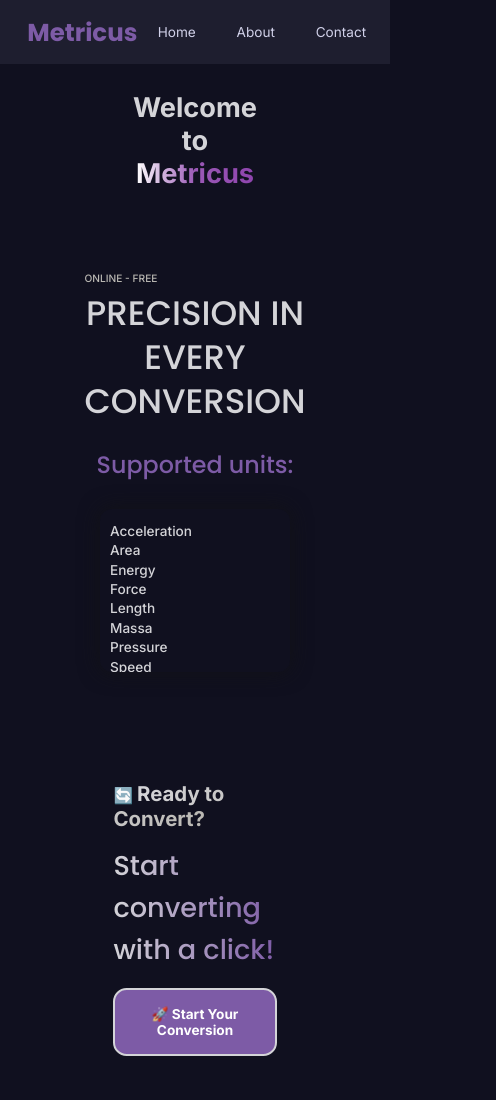
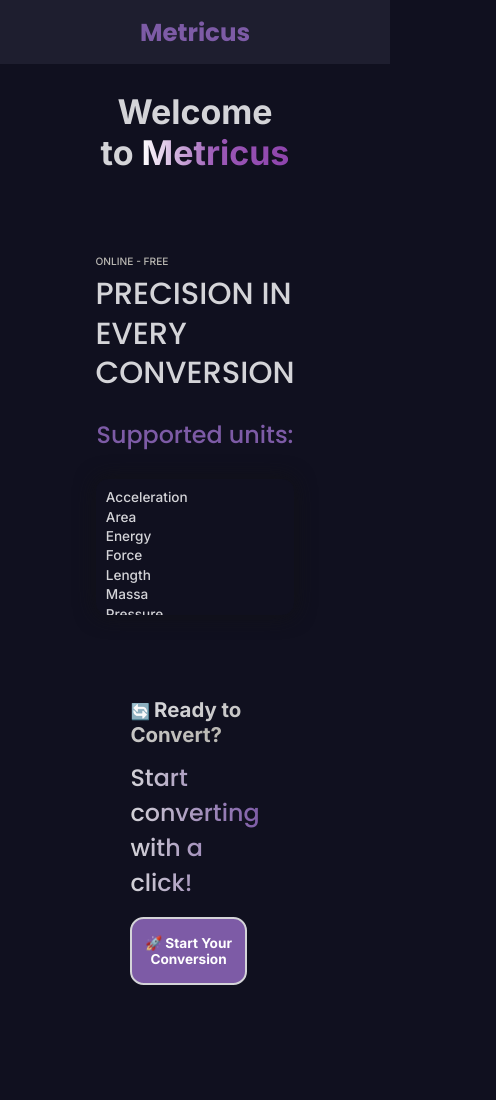
Before and after one commit to guifreschi/site-metricus, a plain HTML site: page index.html in a window 390 px wide. Shown: the top 1100 px of the page, 496 px wide, since content can reach past the window. Drawn offline with nearby package versions, Linux system fonts and the light colour scheme.

Commit message:
Updating general responsiveness

```diff
--- a/styles/about.css
+++ b/styles/about.css
@@ -38,7 +38,6 @@
         background-clip: text;
         -webkit-background-clip: text;
         color: transparent;
-        font-size: 2rem;
       }
     }
 
@@ -164,11 +163,27 @@
 
 @media (max-width: 79.8em) {
   #about {
-    margin-inline: 18rem;
     grid-template-areas:
       "a"
       "b";
     grid-template-columns: 1fr;
     gap: 2rem;
+
+    & #metricus-info {
+      grid-area: a;
+      margin-bottom: 2rem;
+      & p:nth-of-type(1),
+      & p:nth-of-type(4),
+      & p:nth-of-type(7) {
+        font-size: 1.75rem;
+      }
+    }
+
+    & #creators {
+      grid-area: b;
+      & h3 {
+        font-size: 1.5rem;
+      }
+    }
   }
 }
--- a/styles/global.css
+++ b/styles/global.css
@@ -51,4 +51,7 @@ img {
   .container {
     margin-inline: 12rem;
   }
+  .container-secondary {
+    margin-inline: 12rem;
+  }
 }
--- a/styles/header.css
+++ b/styles/header.css
@@ -5,9 +5,8 @@
   padding: 1rem 2rem;
   background-color: #1e1e2f;
   color: #e0e0e0;
-}
 
-.main-header .logo a {
+  & .logo a {
     text-decoration: none;
     font-family: var(--ff-secondary);
     font-size: 1.8rem;
@@ -15,22 +14,38 @@
     font-weight: bold;
   }
 
-.nav-menu ul {
+  & .nav-menu ul {
     display: flex;
     list-style: none;
   }
 
-.nav-menu ul li {
+  & .nav-menu ul li {
     margin: 0 1.5rem;
   }
 
-.nav-menu ul li a {
+  & .nav-menu ul li a {
     text-decoration: none;
     color: #d1d1e9;
     font-size: 1rem;
     transition: color 0.3s;
   }
 
-.nav-menu ul li a:hover {
+  & .nav-menu ul li a:hover {
     color: var(--link-hover);
   }
+}
+
+
+@media (max-width: 79.8em) {
+  .main-header {
+    & .logo {
+      margin-left: auto;
+      margin-right: auto;
+    }
+    & .nav-menu {
+
+      display: none;
+    }
+  }
+
+}
--- a/styles/home.css
+++ b/styles/home.css
@@ -2,15 +2,13 @@
   display: grid;
   grid-template-areas:
     "a a"
-  "b c"
-  ;
+    "b c";
   grid-template-rows: auto;
   grid-template-columns: calc(50% - 4rem) calc(50% + 4rem);
-  grid-template-columns: 50%;
   gap: 2rem;
   place-items: center;
+
   & h1 {
-    /* border: 1px solid red; */
     text-align: center;
     margin-top: 2rem;
     font-size: 2rem;
@@ -64,7 +62,7 @@
       max-height: 8rem;
       overflow-y: auto;
       border-radius: 12px;
-      padding: .5rem;
+      padding: 0.5rem;
       box-shadow: 0 0 100px 1px var(--bg-color-secondary);
 
       &::-webkit-scrollbar {
@@ -86,10 +84,9 @@
       }
 
       & li {
-        margin-bottom: .25rem;
+        margin-bottom: 0.25rem;
         font-weight: 500;
         font-size: 1rem;
-        margin: .25rem 0;
       }
     }
   }
@@ -99,7 +96,6 @@
     display: flex;
     flex-direction: column;
     justify-content: center;
-    /* border: 1px solid red; */
 
     & h3 span {
       background: linear-gradient(to right, var(--text-color), var(--text-color-secondary));
@@ -151,23 +147,42 @@
     background-position: -100% 0;
   }
 }
-@media (max-width: 79.8em) {
+
+@media (max-width: 79.8em), (max-width: 48em) {
   #home {
     display: flex;
     flex-direction: column;
 
+    & h1 {
+      font-size: 2.5rem;
+      width: 14rem;
+    }
+
     & #start {
-      margin-top: 6rem;
-      display: flex;
-      align-items: center;
+      margin-top: 4rem;
+
+      & p {
+        font-size: 1.75rem;
+      }
+
+      & button {
+        width: 90%;
+      }
     }
 
     & #infos {
       text-align: center;
       margin-top: 2rem;
+
       & p:nth-of-type(1) {
         text-align: left;
       }
+
+      & p:nth-of-type(2) {
+        font-size: 2.25rem;
+        text-align: left;
+      }
+
       & ul {
         text-align: left;
         margin-left: auto;
@@ -176,7 +191,9 @@
         max-height: 12rem;
         width: 14rem;
         box-shadow: 0 0 20px 1px var(--bg-color-secondary);
-        padding: .75rem;
+        padding: 0.75rem;
+        width: 100%;
+        max-height: 10rem;
       }
     }
   }
```
Lines whose indentation alone changed are shown as unchanged.
